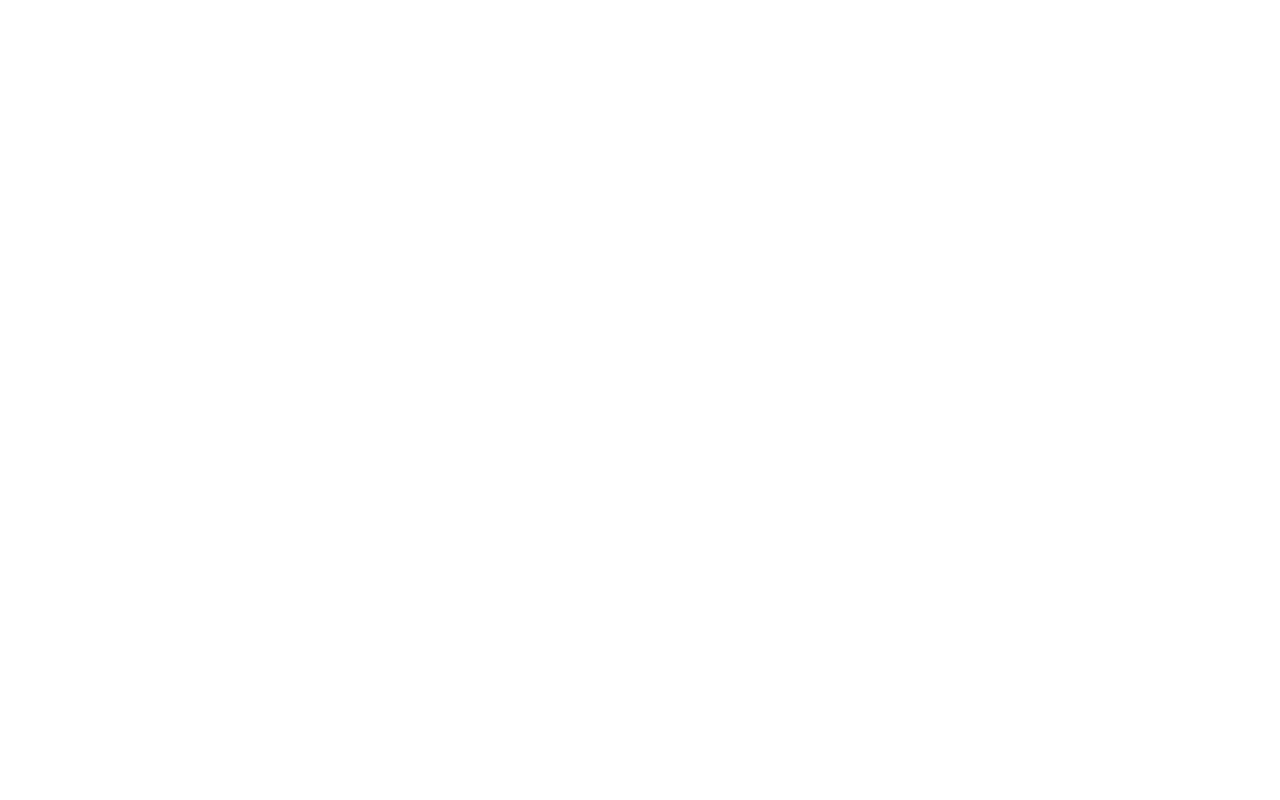
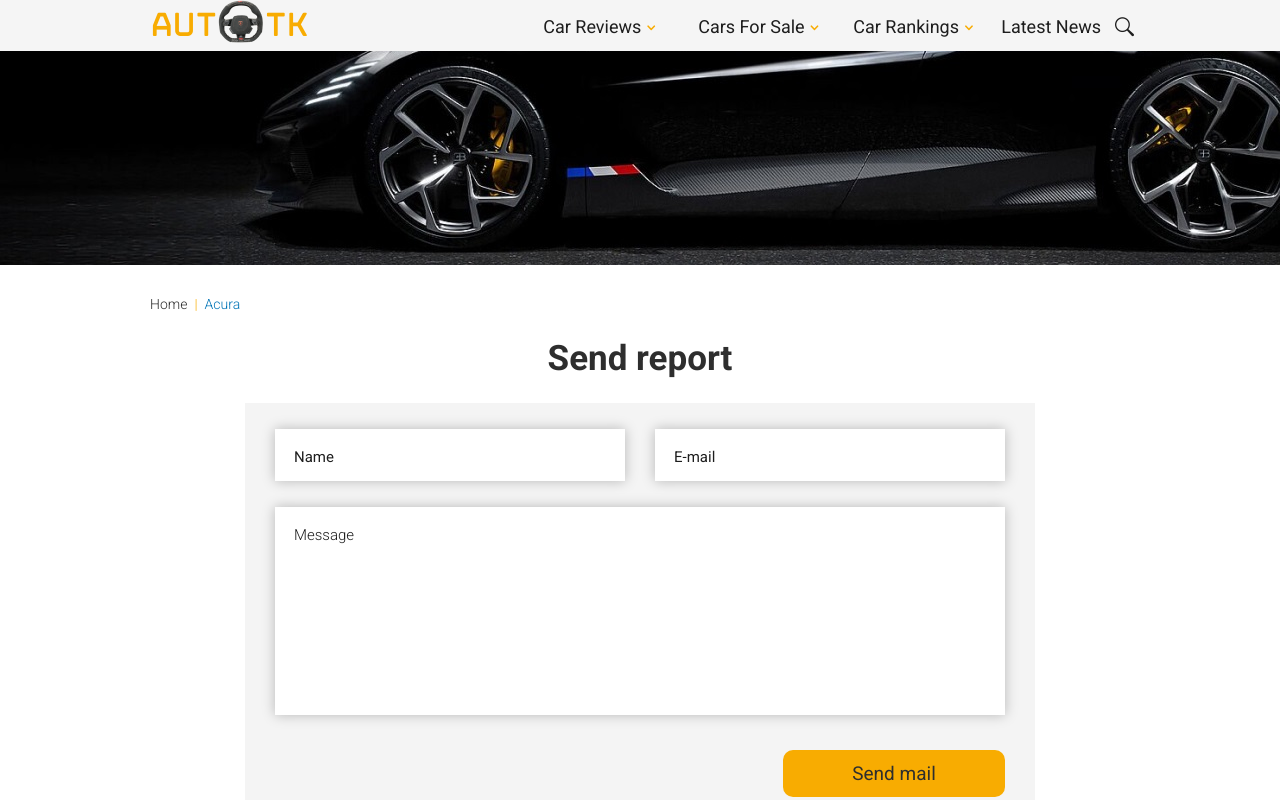
Before and after one commit to TraceOfHumanity/AutoTK, a plain HTML site: page contacts.html in a window 1280 px wide. Drawn offline with nearby package versions, Linux system fonts and the light colour scheme; files whose address does not match are found by name; a web font is replaced by a local one.

Commit message:
contacts100%

```diff
--- a/contacts.html
+++ b/contacts.html
@@ -0,0 +1,251 @@
+<!DOCTYPE html>
+<html lang="en">
+
+<head>
+  <meta charset="UTF-8">
+  <meta http-equiv="X-UA-Compatible" content="IE=edge">
+  <meta name="viewport" content="width=device-width, initial-scale=1.0">
+  <link rel="stylesheet" href="css/style.css">
+  <link rel="stylesheet" href="css/iconFont.css">
+  <title>contacts</title>
+</head>
+
+<body>
+  <div class="wrapper">
+    <!-- ----------header---------- -->
+    <header class="header">
+      <div class="container">
+        <div class="header__body">
+          <a href="#" class="header__logo">
+            <p class="nameCompany">Aut<img class="logo__img" src="img/i1.png" alt="">tk</p>
+          </a>
+          <div class="header__right">
+            <div class="header__burger">
+              <span></span>
+            </div>
+            <nav class="header__menu">
+
+              <div class="header__menuItem">
+                <p class="btnDropDown">Car Reviews<span class="arrow _icon-arrowDown"></span></p>
+                <div class="headerDropdown hidden">
+                  <ul class="headerDropdown__content">
+                    <li><a href="#">Car Rankings</a></li>
+                    <li><a href="#">Latest News</a></li>
+                    <li><a href="#">Car Rankings</a></li>
+                    <li><a href="#">Latest News</a></li>
+                    <li><a href="#">Car Rankings</a></li>
+                    <li><a href="#">Latest News</a></li>
+                    <li><a href="#">Car Rankings</a></li>
+                    <li><a href="#">Latest News</a></li>
+                  </ul>
+                </div>
+              </div>
+
+              <div class="header__menuItem">
+                <p class="btnDropDown">Cars For Sale<span class="arrow _icon-arrowDown"></span></p>
+                <div class="headerDropdown hidden">
+                  <ul class="headerDropdown__content">
+                    <li><a href="#">Car Rankings</a></li>
+                    <li><a href="#">Latest News</a></li>
+                    <li><a href="#">Car Rankings</a></li>
+                    <li><a href="#">Latest News</a></li>
+                    <li><a href="#">Car Rankings</a></li>
+                    <li><a href="#">Latest News</a></li>
+                    <li><a href="#">Car Rankings</a></li>
+                    <li><a href="#">Latest News</a></li>
+                  </ul>
+                </div>
+              </div>
+
+              <div class="header__menuItem">
+                <p class="btnDropDown">Car Rankings<span class="arrow _icon-arrowDown"></span></p>
+                <div class="headerDropdown hidden">
+                  <ul class="headerDropdown__content">
+                    <li><a href="#">Car Rankings</a></li>
+                    <li><a href="#">Latest News</a></li>
+                    <li><a href="#">Car Rankings</a></li>
+                    <li><a href="#">Latest News</a></li>
+                    <li><a href="#">Car Rankings</a></li>
+                    <li><a href="#">Latest News</a></li>
+                    <li><a href="#">Car Rankings</a></li>
+                    <li><a href="#">Latest News</a></li>
+                  </ul>
+                </div>
+              </div>
+
+              <div class="header__menuItem">
+                <div class="latestNews">
+                  <a href="#"><span class="nameDrop">Latest News</span></a>
+                </div>
+              </div>
+
+            </nav>
+            <div class="search__input">
+              <span class="header__link  _icon-search"></span>
+              <label class="input hidden">
+                <input class="inputIn" placeholder="Search text" type="text">
+                <button class="button__search _icon-search" type="submit"></button>
+              </label>
+            </div>
+
+          </div>
+
+        </div>
+      </div>
+    </header>
+    <!-- ----------/header---------- -->
+    <main class="main">
+      <div class="main__imgPage" style="background: url(img/imgContactsPage.jpg); background-position: center;">
+        <!-- <img src="img/imgContactsPage.jpg" alt=""> -->
+      </div>
+      <div class="container">
+
+        <div class="crumbs">
+            <a href="#" class="crumb">Home</a>
+            <a href="#" class="crumb">Acura</a>
+        </div>
+
+        <h2>Send report</h2>
+        <form class="contact__form" action="#" method="post" enctype="multipart/form-data">
+          <div class="form__top">
+            <label class="input">
+              <input class="inputIn" type="text" placeholder="Name">
+            </label>
+            <label class="input">
+              <input class="inputIn" type="text" placeholder="E-mail">
+            </label>
+          </div>
+          <div class="form__bottom">
+            <div class="textarea__cover">
+              <textarea class="textarea" placeholder="Message"></textarea>
+            </div>
+            <div class="formBtn">
+              <button class="btn">Send mail</button>
+            </div>
+          </div>
+        </form>
+      </div>
+
+
+      <!-- <form class="contact__form" action="#" method="post" enctype="multipart/form-data">
+        <div class="container">
+          <div class="form__top">
+            <div class="top__colons">
+
+              <label class="input">
+                <input class="inputIn" type="text">
+              </label>
+            </div>
+            <div class="top__colons">
+
+              <label class="input">
+                <input class="inputIn" type="text">
+              </label>
+            </div>
+            <div class="top__colons">
+
+              <label class="input">
+                <input class="inputIn" type="text">
+              </label>
+            </div>
+          </div>
+          <div class="form__bottom">
+              <div class="bottom__title">
+                Message *
+              </div>
+              <div class="textarea__cover">
+                <textarea class="textarea"></textarea>
+              </div>
+              <div class="formBtn">
+              <button class="sendBtn">Send mail</button>
+              </div>
+            </div>
+      </form> -->
+    </main>
+
+    <!-- ----------footer---------- -->
+    <footer class="footer">
+      <div class="container">
+        <div class="footer__top">
+          <a href="#" class="header__logo">
+            <p class="nameCompany">Aut<img class="logo__img" src="img/i2.png" alt="">tk</p>
+          </a>
+          <div class="footer__social">
+            <a href="#" class="_icon-odn"></a>
+            <a href="#" class="_icon-vk"></a>
+            <a href="#" class="_icon-telegramm"></a>
+          </div>
+          <span class="long__line"></span>
+        </div>
+        <ul class="footer__list">
+          <li>
+            <a href="#">
+              Car Rankings
+            </a>
+          </li>
+          <li>
+            <a href="#">
+              Car Reviews
+            </a>
+          </li>
+          <li>
+            <a href="#">
+              Car Rankings
+            </a>
+          </li>
+          <li>
+            <a href="#">
+              Car Rankings
+            </a>
+          </li>
+          <li>
+            <a href="#">
+              Latest News
+            </a>
+          </li>
+          <li>
+            <a href="#">
+              Cars For Sale
+            </a>
+          </li>
+          <li>
+            <a href="#">
+              Latest News
+            </a>
+          </li>
+          <li>
+            <a href="#">
+              Cars For Sale
+            </a>
+          </li>
+          <li>
+            <a href="#">
+              Latest News
+            </a>
+          </li>
+          <li>
+            <a href="#">
+              Cars For Sale
+            </a>
+          </li>
+        </ul>
+        <div class="footer__bottom">
+          <p>A Part of Hearst Digital Media</p>
+          <p>We may earn a commission for purchases made through our links.</p>
+          <p>©Hearst Autos, Inc. All Rights Reserved.</p>
+          <p>Privacy Notice/Notice at CollectionYour California Privacy RightsInterest-Based AdsTerms of Use</p>
+        </div>
+      </div>
+      <p class="rights">© 2015 - 2022 Autotk.com. All Rights Reserved. About us</p>
+    </footer>
+    <!-- ----------/footer---------- -->
+  </div>
+
+  <script src="https://ajax.googleapis.com/ajax/libs/jquery/3.6.0/jquery.min.js"></script>
+  <script src="js/burgerMenu.js"></script>
+  <script src="js/dropdownSetting.js"></script>
+  <script src="js/headerDropDown.js"></script>
+  <script src="js/searchInput.js"></script>
+</body>
+
+</html>
--- a/css/style.scss
+++ b/css/style.scss
@@ -117,6 +117,7 @@ h6 {
 
 .main {
   flex: 1 1 auto;
+  margin-top: 50px;
 }
 
 ::-webkit-scrollbar {
@@ -131,6 +132,12 @@ h6 {
 ::-webkit-scrollbar-thumb {
   background: #F8AC01;
   border-radius: 10px;
+}
+
+.container {
+  width: 980px;
+  margin: 0 auto;
+  // width: calc(735px + (980 - 735) * ((100vw - 769px) / (1440 - 769)));
 }
 
 .header {
@@ -158,10 +165,7 @@ h6 {
   z-index: 3;
 }
 
-// .container {
-//   width: 1110px;
-//   margin: 0 10px;
-// }
+
 .logo__img {
   position: relative;
   top: -7px;
@@ -410,9 +414,15 @@ h6 {
   }
 
   .container {
-    width: calc(735px + (1000 - 735) * ((100vw - 769px) / (1024 - 769)));
+    // padding: 0 5px;
+    width: calc(769px + (1024 - 769) * ((100vw - 769px) / (1024 - 769)));
     // margin: 0 auto;
+    padding: 0 15px;
   }
+  .search__input .input {
+    right: -36px;
+    z-index: 2;
+}
 
   .arrow180 {
     margin-top: 7px;
@@ -591,16 +601,9 @@ h6 {
   }
 }
 
+// ========================================================/HEADER========================================================
 
-
-
-// ========================================================
-
-.container {
-  max-width: 980px;
-  margin: 0 auto;
-  width: calc(735px + (980 - 735) * ((100vw - 769px) / (1440 - 769)));
-}
+// ============CONTACTS==================================================
 
 h1 {
   font-weight: 600;
@@ -615,6 +618,184 @@ h2 {
   line-height: 41px;
   text-align: center;
   color: #2E2E2E;
+  margin-bottom: 24px;
+}
+
+.crumbs {
+  display: flex;
+  margin-top: 31px;
+  margin-bottom: 26px;
+  flex-wrap: wrap;
+  align-items: center;
+}
+
+.crumb {
+  color: #2E2E2E;
+  font-style: normal;
+  font-weight: 300;
+  font-size: 14px;
+  line-height: 16px;
+  padding-right: 7px;
+  transition: all .3s;
+  -webkit-transition: all .3s;
+  -moz-transition: all .3s;
+  -ms-transition: all .3s;
+  -o-transition: all .3s;
+}
+
+.crumbs .crumb:last-child {
+  color: #0074B6;
+}
+
+.crumb:hover {
+  color: #4ba1d3;
+  transform: scale(1.03);
+  -webkit-transform: scale(1.03);
+  -moz-transform: scale(1.03);
+  -ms-transform: scale(1.03);
+  -o-transform: scale(1.03);
+}
+
+.crumb+.crumb::before {
+  content: "|";
+  color: #F8AC01;
+  padding-right: 7px;
+}
+
+.contact__form {
+  padding: 26px 30px 39px 30px;
+  margin: 0px auto;
+  width: 790px;
+  background: #F4F4F4;
+  // gap: 26px;
+  // background-size: cover;
+  // padding: 35px 0 38px;
+}
+
+.form__top {
+  display: flex;
+  justify-content: space-between;
+}
+
+.form__bottom {
+  width: 100%;
+  // justify-content: end;
+}
+
+.input {
+  width: 350px;
+  height: 52px;
+  background: #FFFFFF;
+  padding: 17px 19px;
+  box-shadow: 0px 0px 12px rgba(0, 0, 0, 0.25);
+}
+
+.inputIn {
+  width: 100%;
+  height: 100%;
+  background: none;
+
+}
+
+.textarea {
+  resize: none;
+  outline: none;
+  background-color: #FFFFFF;
+  padding: 13px 3px 10px 19px;
+  width: 100%;
+  height: 208px;
+  cursor: text;
+  color: #1e1e1e;
+  margin: 26px 0 32px 0;
+  box-shadow: 0px 0px 12px rgba(0, 0, 0, 0.25);
+  font-family: 'Roboto';
+  // font-style: normal;
+  font-weight: 300;
+  font-size: 15px;
+  line-height: 30px;
+  color: #1E1E1E;
+}
+
+.formBtn {
+  display: flex;
+  justify-content: flex-end;
+
+  .btn {
+    width: 222px;
+    font-size: 19px;
+  }
+}
+
+.btn {
+  text-align: center;
+  color: #2E2E2E;
+  background: #F8AC01;
+  border-radius: 10px;
+  padding: 12px 10px;
+}
+
+.btn:hover {
+  color: #F8AC01;
+  background: #2E2E2E;
+}
+
+form .input:focus-within,
+form .textarea:focus-within {
+  background-color: #ffffff;
+  box-shadow: 0px 0px 5px 1px #ababab inset, 0px 0px 12px 5px rgba(255, 255, 255, 0.5);
+}
+
+@media(max-width:1024px){
+
+  .contact__form{
+    width: 100%;
+      padding: 26px 20px 39px 20px;
+
+
+  }
+
+  .input {
+    width: 100%;
+  }
+
+  .form__top {
+    display: flex;
+    justify-content: space-between;
+    flex-direction: column;
+    gap:19px;
+  }
+
+  .textarea {
+height: 299px;
+margin: 20px 0 32px 0;
+  }
+
+  .formBtn {
+    display: flex;
+    justify-content: center;
+
+    .btn{
+      width: 100%;
+    }
+  }
+}
+
+
+// ==========/CONTACTS===================
+
+.main__imgPage {
+  position: relative;
+  overflow: hidden;
+  height: 215px;
+  margin: 0 auto;
+  max-width: 1440px;
+
+  // img {
+  //   // position: absolute;
+  //   // right: 0;
+  //   // bottom: 0;
+  //   width: 100%;
+  // }
 }
 
 .main__top {
@@ -676,13 +857,13 @@ h2 {
   z-index: 3;
 }
 
-@media(max-width:768px) {
+@media(max-width: 768px) {
   ::-webkit-scrollbar {
     width: 0px;
   }
 
   .container {
-    width: calc(339px + (735 - 339) * ((100vw - 360px) / (768 - 360)));
+    width: calc(360px + (768 - 360) * ((100vw - 360px) / (768 - 360)));
     // margin: 0 auto;
   }
 
@@ -691,8 +872,9 @@ h2 {
 
 
 
-// FOOTER
+// -------------FOOTER------------------------------------------------------------
 .footer {
+  margin-top: 76px;
   background-color: #1E1E1E;
   padding: 40px 0 0 0;
   // background-color: #B57272;
@@ -807,7 +989,7 @@ h2 {
   margin-top: 21px;
 }
 
-@media (max-width:1024px) {
+@media (max-width: 1024px) {
   .footer {
     padding: 25px 0 0 0;
 
```
Also changed, not shown: css/style.css, dop.html (deleted), img/imgContactsPage.jpg (renamed from img/Без имени-1 копия 1 (5).jpg), 1 other file.
